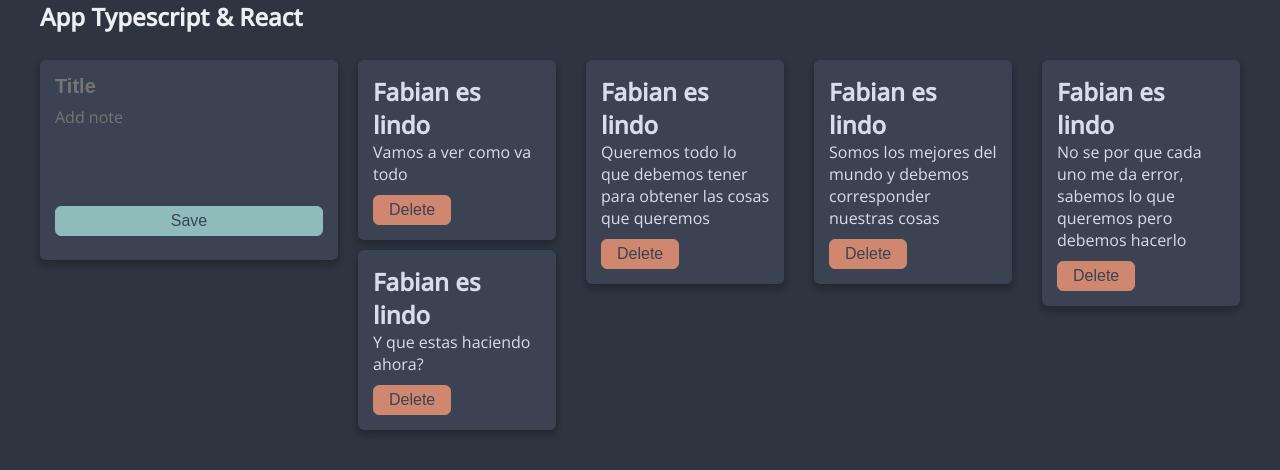
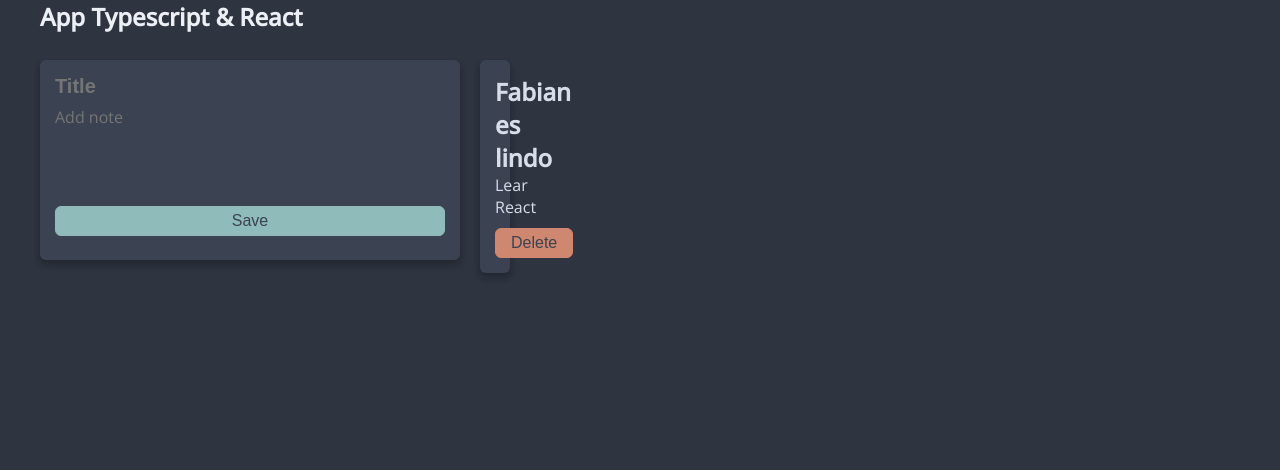
Before and after one commit to fabianmolinab/lista-tareas-typescript, a React (Vite) app: page / in a window 1280 px wide. Shown: the top 470 px of the page. Built offline with nearby package versions, Linux system fonts and the light colour scheme.

Commit message:
Corregidos errores en TaskList con el map de tareas

```diff
--- a/src/App.tsx
+++ b/src/App.tsx
@@ -12,12 +12,14 @@ interface Props {
 }
 
 export const App = ({ title }: Props) => {
-  const [tasks, setTasks] = useState<Task>({
-    id: uuidv4(),
-    title: 'Fabian es lindo',
-    description: 'Lear React',
-    completed: false
-  })
+  const [tasks, setTasks] = useState<Task[]>([
+    {
+      id: uuidv4(),
+      title: 'Fabian es lindo',
+      description: 'Lear React',
+      completed: false
+    }
+  ])
 
   return (
     <>
--- a/src/components/TaskCard.tsx
+++ b/src/components/TaskCard.tsx
@@ -4,20 +4,26 @@ import { Task } from '../interfaces/Task.interface'
 
 interface Props {
   tasks: Task;
-  description: String;
 }
 
-export const TaskCard = ({ tasks, description }: Props) => {
+export const TaskCard = ({ tasks }: Props) => {
   return (
     <DivCard>
       <h2>{tasks.title}</h2>
-      <p> {description}</p>
+      <p> {tasks.description}</p>
       <Button>Delete</Button>
     </DivCard>
   )
 }
 
 // Styles----------------------------
+export const DivCard = styled.div`
+  background-color: ${colors.background1};
+  border-radius: 6px;
+  padding: 15px;
+  margin-bottom: 10px;
+  box-shadow: rgb(15 17 21 / 25%) 0px 4px 6px, rgb(15 17 21 / 10%) 0px 5px 7px;
+`
 
 export const Button = styled.button`
   background-color: ${colors.orange};
@@ -40,10 +46,3 @@ export const Button = styled.button`
       border: 1.5px solid ${colors.frost0};
     `}
 `
-export const DivCard = styled.div`
-  background-color: ${colors.background1};
-  border-radius: 6px;
-  padding: 15px;
-  margin-bottom: 10px;
-  box-shadow: rgb(15 17 21 / 25%) 0px 4px 6px, rgb(15 17 21 / 10%) 0px 5px 7px;
-`
--- a/src/components/TaskList.tsx
+++ b/src/components/TaskList.tsx
@@ -4,7 +4,7 @@ import { TaskCard } from './TaskCard'
 import Mansory from 'react-masonry-css'
 
 interface Props {
-  tasks: Task;
+  tasks: Task[];
 }
 
 export const TaskList = ({ tasks }: Props) => {
@@ -14,32 +14,16 @@ export const TaskList = ({ tasks }: Props) => {
     700: 2,
     500: 1
   }
+  console.log(tasks)
   return (
     <Mansory
       breakpointCols={breakpointColumnsObj}
       className="contenedor-grid"
       columnClassName="contenedor-grid-columns"
     >
-      <TaskCard tasks={tasks} description={'Vamos a ver como va todo'} />
-      <TaskCard
-        tasks={tasks}
-        description={
-          'Queremos todo lo que debemos tener para obtener las cosas que queremos'
-        }
-      />
-      <TaskCard
-        tasks={tasks}
-        description={
-          'Somos los mejores del mundo y debemos corresponder nuestras cosas'
-        }
-      />
-      <TaskCard
-        tasks={tasks}
-        description={
-          'No se por que cada uno me da error, sabemos lo que queremos pero debemos hacerlo'
-        }
-      />
-      <TaskCard tasks={tasks} description={'Y que estas haciendo ahora?'} />
+      {tasks.map((task) => (
+        <TaskCard tasks={task} key={task.id} />
+      ))}
     </Mansory>
   )
 }
```
